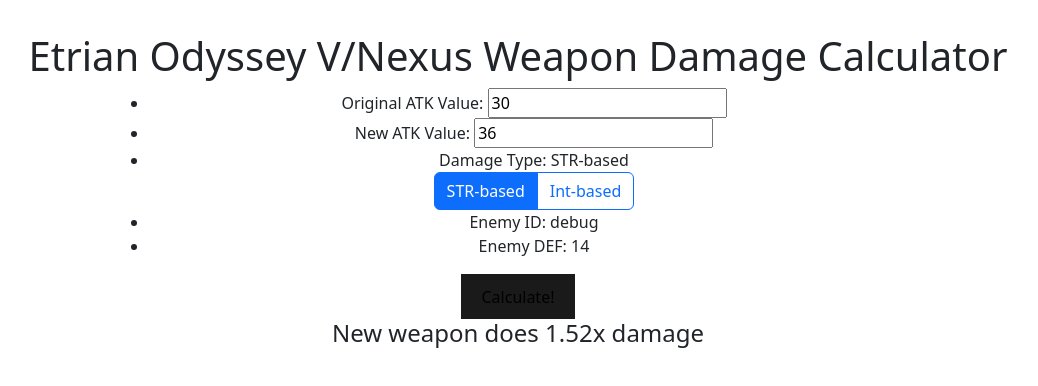
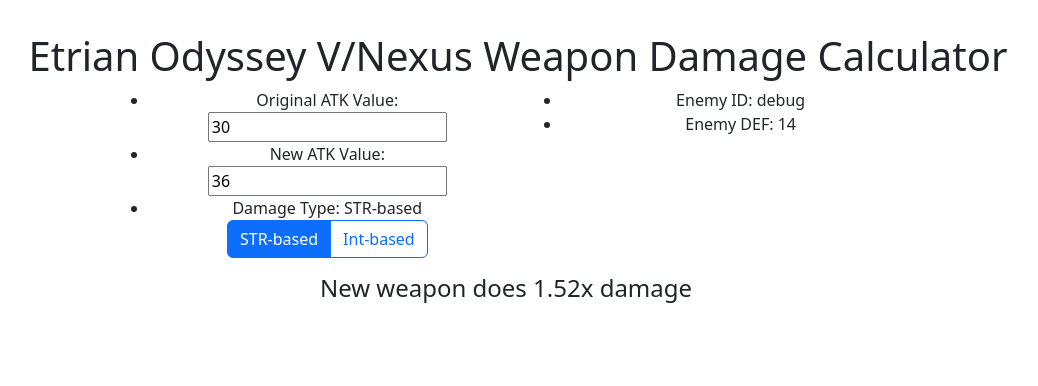
Before and after one commit to aturfah/eo5x-weapon-dmg, a React (Vite) app: page / in a window 1280 px wide. Shown: the top 386 px of the page, without its empty margins (122-1160 px from the left). Built offline with nearby package versions, Linux system fonts and the light colour scheme.

Commit message:
Formatting

```diff
--- a/src/App.tsx
+++ b/src/App.tsx
@@ -4,8 +4,6 @@
 
 function damage(atk: number, eDef: number) {
   const cs = eDef / atk;
-  console.log(atk)
-  console.log(eDef)
   let innerVal = 0;
   if (cs > 1) {
     console.log(cs > 1)
@@ -103,14 +101,14 @@
   const [atkNew, setWAtkN] = useState(36)
   const [eName, setEName] = useState('debug')
   const [strDmg, setStrDmg] = useState(true)
-  const [dmgRat, setDmgRat] = useState(damageRat(atkNew, atkOrig, eName, strDmg))
+  const dmgRat = damageRat(atkNew, atkOrig, eName, strDmg)
 
   return (
     <>
     <div className='row'>
       <h1>Etrian Odyssey V/Nexus Weapon Damage Calculator</h1>
       <div className='col-sm-2'></div>
-      <div className='col-sm-8'>
+      <div className='col-sm-4'>
         <ul>
           <li>Original ATK Value: <input type="text" value={atkOrig} onChange={(val) => setWAtkO(Number(val.target.value))}/></li>
           <li>New ATK Value: <input type="text" value={atkNew} onChange={(val) => setWAtkN(Number(val.target.value))}/></li>
@@ -122,13 +120,15 @@
             <input type="checkbox" className="btn-check" checked={!strDmg} id="btncheck3" onChange={() => setStrDmg(false)} />
             <label className="btn btn-outline-primary" for="btncheck3">Int-based</label>
           </div>
-
+        </ul>
+      </div>
+      <div className='col-sm-4'>
+        <ul>
           <li>Enemy ID: {eName}</li>
           <li>Enemy {strDmg ? "DEF" : "MDF"}: {getEDef(eName, strDmg)}</li>
         </ul>
-        <button onClick={() => setDmgRat(damageRat(atkNew, atkOrig, eName, strDmg))}>
-          Calculate!
-        </button>
+      </div>
+      <div className='row'>
         <h4>New weapon does {dmgRat}x damage</h4>
       </div>
     </div>
```
